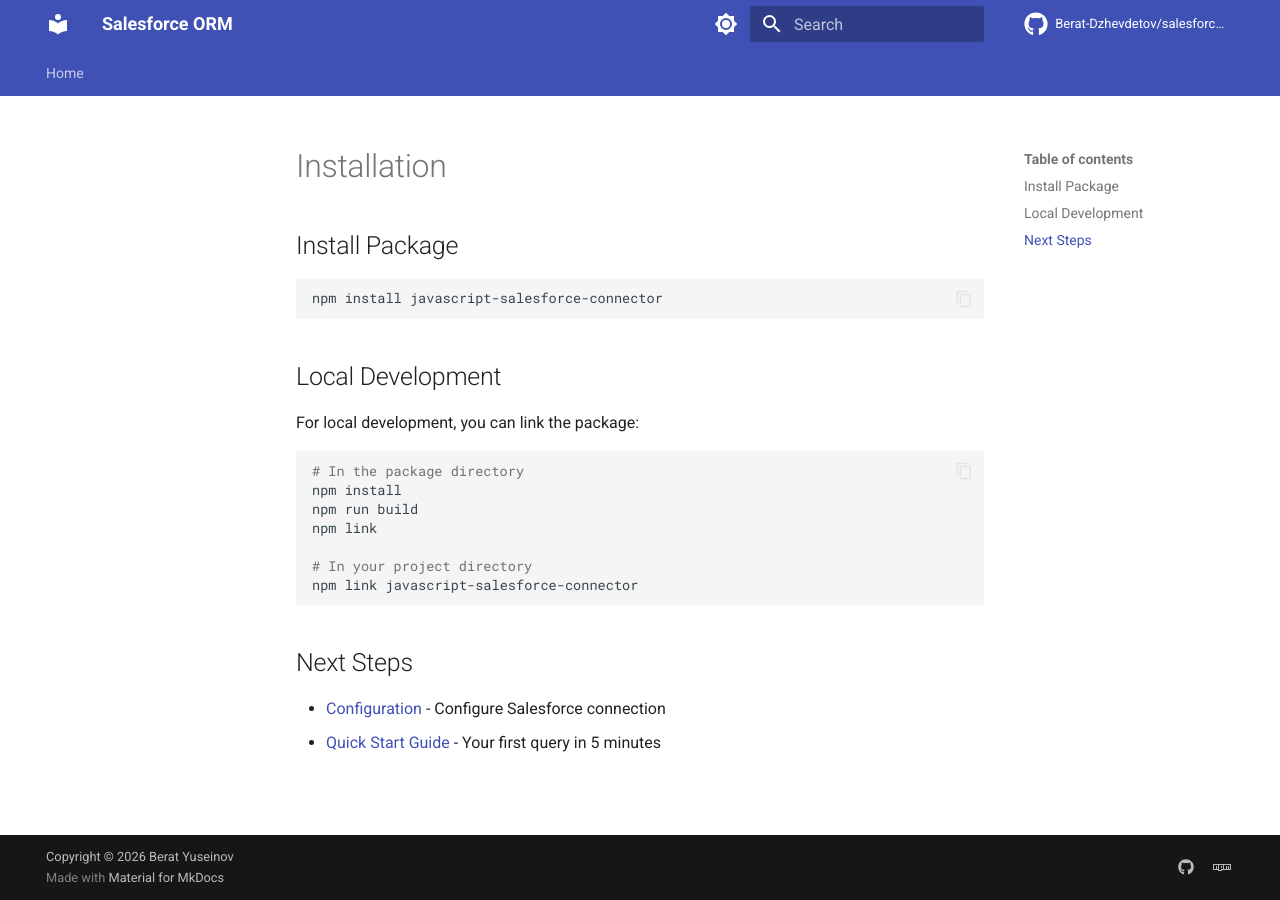
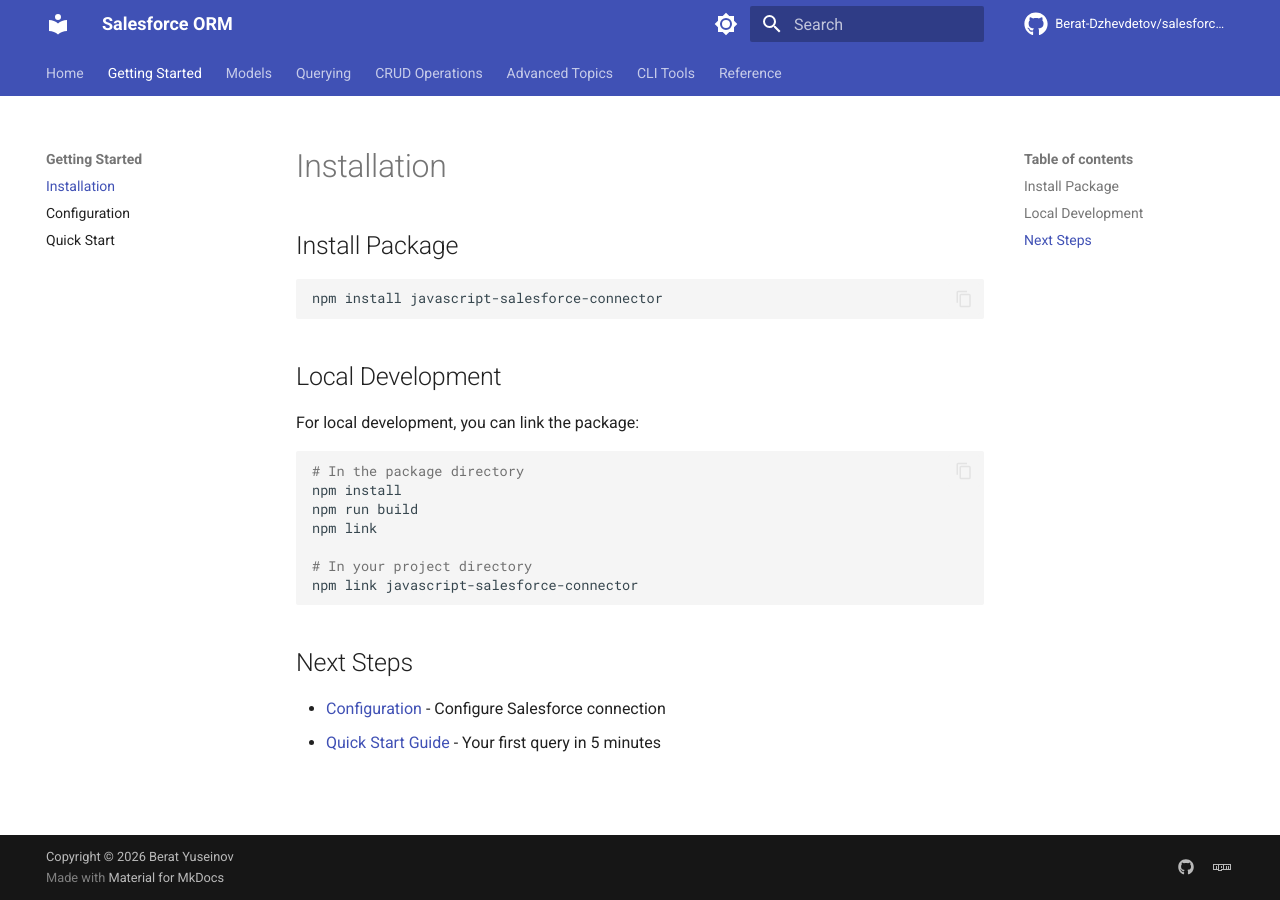
Before and after one commit to Berat-Dzhevdetov/salesforce-connector, an MkDocs documentation site: the page built from docs/getting-started/installation.md, in a window 1280 px wide. Built offline with MkDocs 1.6.1 and Material for MkDocs 9.7.7, drawn with Linux system fonts in a browser that asks for light colours; comment, search, counter and statistics services are not loaded; some of the changed lines change nothing that is shown.

Commit message:
Update documentation navigation

```diff
--- a/mkdocs.yml
+++ b/mkdocs.yml
@@ -61,6 +61,37 @@
 
 nav:
   - Home: index.md
+  - Getting Started:
+      - Installation: getting-started/installation.md
+      - Configuration: getting-started/configuration.md
+      - Quick Start: getting-started/quick-start.md
+  - Models:
+      - Defining Models: models/defining-models.md
+      - Model Generation (CLI): models/model-generation.md
+      - Field Types: models/field-types.md
+  - Querying:
+      - Lambda Queries (Recommended): querying/lambda-queries.md
+      - Basic Queries: querying/basic-queries.md
+      - Advanced Queries: querying/advanced-queries.md
+      - Pagination: querying/pagination.md
+      - Relationships & Subqueries: querying/relationships.md
+  - CRUD Operations:
+      - Creating Records: crud/creating.md
+      - Reading Records: crud/reading.md
+      - Updating Records: crud/updating.md
+      - Deleting Records: crud/deleting.md
+  - Advanced Topics:
+      - Lifecycle Hooks (Observers): advanced/observers.md
+      - Closure Variables Deep Dive: advanced/closure-variables.md
+      - Error Handling: advanced/error-handling.md
+      - Salesforce Governor Limits: advanced/governor-limits.md
+  - CLI Tools:
+      - CLI Commands Reference: cli/commands.md
+      - Authentication Setup: cli/authentication.md
+      - Scaffolding Guide: cli/scaffolding.md
+  - Reference:
+      - Migration Guide: migration-guide.md
+      - Lambda Model (Legacy): lambda-model.md
 
 extra:
   social:
```
